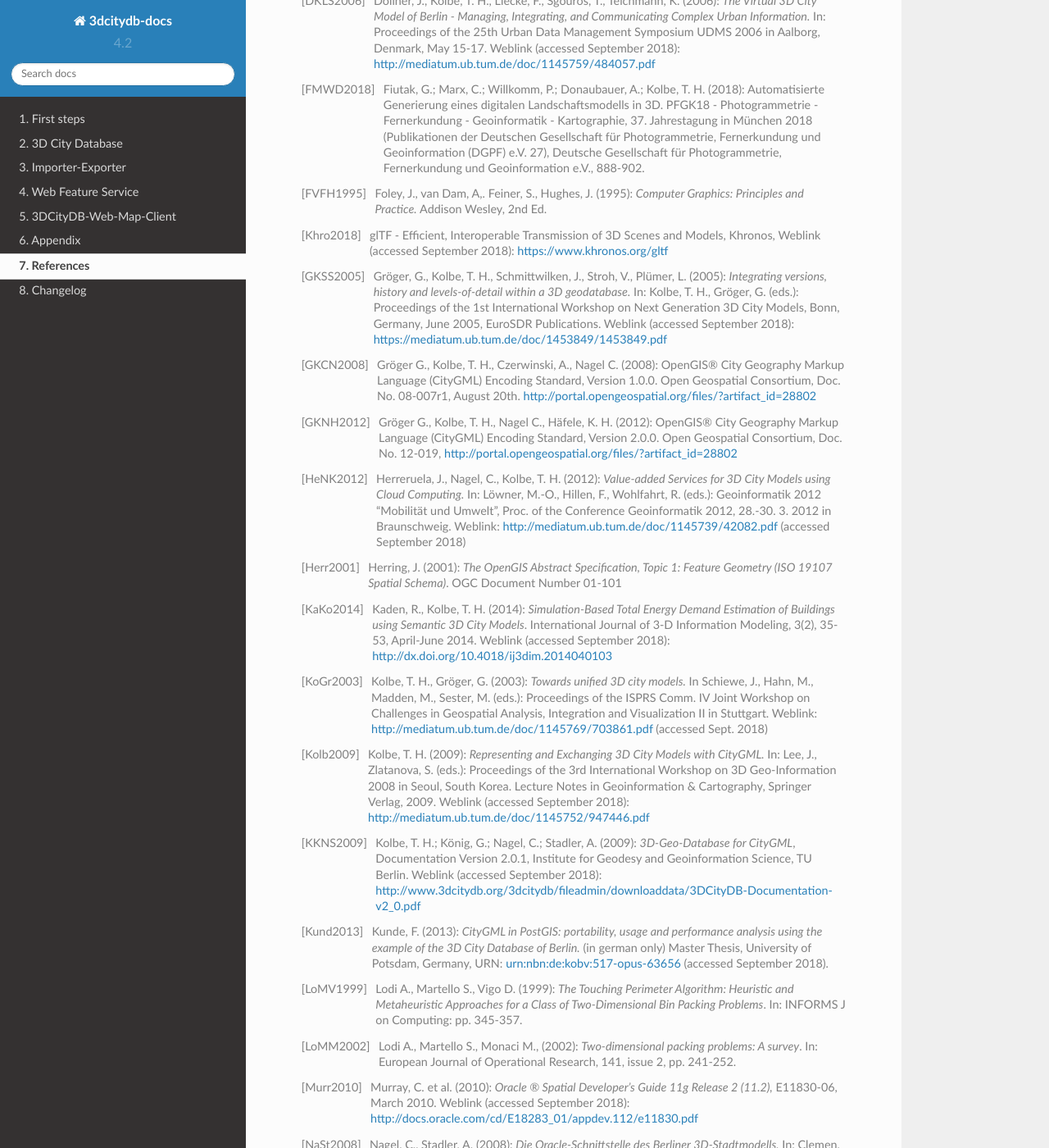
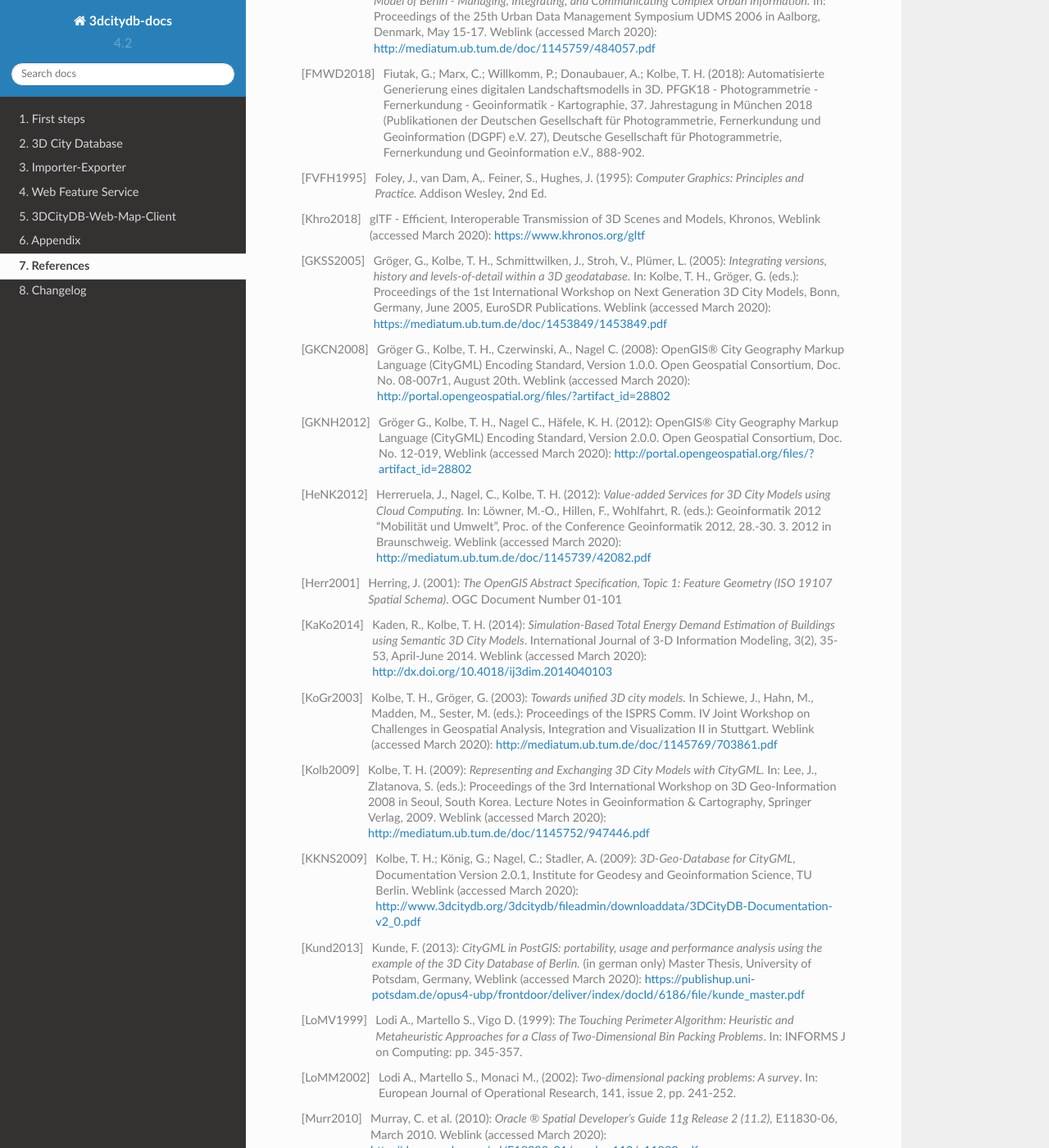
Before and after one commit to 3dcitydb/3dcitydb-docs, a Sphinx documentation site: the page built from source/literature.rst, in a window 1280 px wide and 1400 px high, scrolled down 612 px. Shown: the whole window at 82% size. Built offline with Sphinx 7.4.7 and the Read the Docs theme 2.0.0, drawn with Linux system fonts in a browser that asks for light colours; some of the changed text lies outside the part shown.

Commit message:
updated literature reference chapter

```diff
--- a/source/literature.rst
+++ b/source/literature.rst
@@ -3,21 +3,20 @@ References
 
 .. [BaFi2008] Barners, M., Finch, E. L. (2008): *COLLADA - Digital Asset Schema
     Release 1.5.0*. The Khronos Group Inc., Sony Computer Entertainment Inc,
-    April 2008. http://www.khronos.org/files/collada_spec_1_5.pdf (accessed
-    September 2018)
+    April 2008. Weblink (accessed March 2020):
+    http://www.khronos.org/files/collada_spec_1_5.pdf
 
 .. [BKDS2015] Borrmann, A., Kolbe, T. H., Donaubauer, A., Steuer, H., Jubierre, J. R.,
     Flurl, M. (2015): *Multi-scale geometric-semantic modeling of shield
     tunnels for GIS and BIM applications.* Computer-Aided Civil and
-    Infrastructure Engineering (Vol. 30, No. 4). Weblink (accessed September
-    2018): http://dx.doi.org/10.1111/mice.12090.
+    Infrastructure Engineering (Vol. 30, No. 4).
+    Weblink (accessed March 2020): http://dx.doi.org/10.1111/mice.12090.
 
 .. [ChYK2015] Chaturvedi, K., Yao, Z., Kolbe, T. H. (2015): *Web-based Exploration of
     and Interaction with Large and Deeply Structured Semantic 3D City Models
     using HTML5 and WebGL.* In: Proc. of the 35th Annual Conference of the
     German Society for Photogrammetry, Remote Sensing and Geoinformation
-    (DGPF), Weblink (accessed September 2018):
-    http://www.dgpf.de/src/tagung/jt2015/proceedings/papers/34_DGPF2015_Chaturvedi_et_al.pdf
+    (DGPF), Weblink (accessed March 2020): https://mediatum.ub.tum.de/node?id=1245285
 
 .. [CGJT1980] Coffman, E.G. Jr., Garey, M. R., Johnson, D.S., Tarjan, R.E. (1980):
     *Performance bounds for level-oriented two-dimensional packing
@@ -34,7 +33,7 @@ References
     (2006): *The Virtual 3D City Model of Berlin - Managing, Integrating,
     and Communicating Complex Urban Information.* In: Proceedings of the
     25th Urban Data Management Symposium UDMS 2006 in Aalborg, Denmark, May
-    15-17. Weblink (accessed September 2018):
+    15-17. Weblink (accessed March 2020):
     http://mediatum.ub.tum.de/doc/1145759/484057.pdf
 
 .. [FMWD2018] Fiutak, G.; Marx, C.; Willkomm, P.; Donaubauer, A.; Kolbe, T. H. (2018):
@@ -49,31 +48,33 @@ References
     Graphics: Principles and Practice.* Addison Wesley, 2nd Ed.
 
 .. [Khro2018] glTF - Efficient, Interoperable Transmission of 3D Scenes and Models,
-    Khronos, Weblink (accessed September 2018): https://www.khronos.org/gltf
+    Khronos, Weblink (accessed March 2020): https://www.khronos.org/gltf
 
 .. [GKSS2005] Gröger, G., Kolbe, T. H., Schmittwilken, J., Stroh, V., Plümer, L.
     (2005): *Integrating versions, history and levels-of-detail within a 3D
     geodatabase.* In: Kolbe, T. H., Gröger, G. (eds.): Proceedings of the
     1st International Workshop on Next Generation 3D City Models, Bonn,
-    Germany, June 2005, EuroSDR Publications. Weblink (accessed September
-    2018): https://mediatum.ub.tum.de/doc/1453849/1453849.pdf
+    Germany, June 2005, EuroSDR Publications. Weblink (accessed March 2020):
+    https://mediatum.ub.tum.de/doc/1453849/1453849.pdf
 
 .. [GKCN2008] Gröger G., Kolbe, T. H., Czerwinski, A., Nagel C. (2008): OpenGIS®
     City Geography Markup Language (CityGML) Encoding Standard, Version
     1.0.0. Open Geospatial Consortium, Doc. No. 08-007r1, August 20th.
+    Weblink (accessed March 2020):
     http://portal.opengeospatial.org/files/?artifact_id=28802
 
 .. [GKNH2012] Gröger G., Kolbe, T. H., Nagel C., Häfele, K. H. (2012): OpenGIS® City
     Geography Markup Language (CityGML) Encoding Standard, Version 2.0.0.
-    Open Geospatial Consortium, Doc. No. 12-019,
+    Open Geospatial Consortium, Doc. No. 12-019, Weblink (accessed March 2020):
     http://portal.opengeospatial.org/files/?artifact_id=28802
 
 .. [HeNK2012] Herreruela, J., Nagel, C., Kolbe, T. H. (2012): *Value-added Services
     for 3D City Models using Cloud Computing.* In: Löwner, M.-O., Hillen,
     F., Wohlfahrt, R. (eds.): Geoinformatik 2012 "Mobilität und Umwelt",
     Proc. of the Conference Geoinformatik 2012, 28.-30. 3. 2012 in
-    Braunschweig. Weblink: http://mediatum.ub.tum.de/doc/1145739/42082.pdf
-    (accessed September 2018)
+    Braunschweig. Weblink (accessed March 2020):
+    http://mediatum.ub.tum.de/doc/1145739/42082.pdf
+
 
 .. [Herr2001] Herring, J. (2001): *The OpenGIS Abstract Specification, Topic 1:
     Feature Geometry (ISO 19107 Spatial Schema)*. OGC Document Number 01-101
@@ -81,31 +82,32 @@ References
 .. [KaKo2014] Kaden, R., Kolbe, T. H. (2014): *Simulation-Based Total Energy Demand
     Estimation of Buildings using Semantic 3D City Models*. International
     Journal of 3-D Information Modeling, 3(2), 35-53, April-June 2014.
-    Weblink (accessed September 2018):
+    Weblink (accessed March 2020):
     http://dx.doi.org/10.4018/ij3dim.2014040103
 
 .. [KoGr2003] Kolbe, T. H., Gröger, G. (2003): *Towards unified 3D city models.* In
     Schiewe, J., Hahn, M., Madden, M., Sester, M. (eds.): Proceedings of the
     ISPRS Comm. IV Joint Workshop on Challenges in Geospatial Analysis,
-    Integration and Visualization II in Stuttgart. Weblink:
-    http://mediatum.ub.tum.de/doc/1145769/703861.pdf (accessed Sept. 2018)
+    Integration and Visualization II in Stuttgart. Weblink (accessed March 2020):
+    http://mediatum.ub.tum.de/doc/1145769/703861.pdf
 
 .. [Kolb2009] Kolbe, T. H. (2009): *Representing and Exchanging 3D City Models with
     CityGML.* In: Lee, J., Zlatanova, S. (eds.): Proceedings of the 3rd
     International Workshop on 3D Geo-Information 2008 in Seoul, South Korea.
     Lecture Notes in Geoinformation & Cartography, Springer Verlag, 2009.
-    Weblink (accessed September 2018):
+    Weblink (accessed March 2020):
     http://mediatum.ub.tum.de/doc/1145752/947446.pdf
 
 .. [KKNS2009] Kolbe, T. H.; König, G.; Nagel, C.; Stadler, A. (2009): *3D-Geo-Database
     for CityGML*, Documentation Version 2.0.1, Institute for Geodesy and
-    Geoinformation Science, TU Berlin. Weblink (accessed September 2018):
+    Geoinformation Science, TU Berlin. Weblink (accessed March 2020):
     http://www.3dcitydb.org/3dcitydb/fileadmin/downloaddata/3DCityDB-Documentation-v2_0.pdf
 
 .. [Kund2013] Kunde, F. (2013): *CityGML in PostGIS: portability, usage and
     performance analysis using the example of the 3D City Database of
     Berlin.* (in german only) Master Thesis, University of Potsdam, Germany,
-    URN: urn:nbn:de:kobv:517-opus-63656 (accessed September 2018).
+    Weblink (accessed March 2020):
+    https://publishup.uni-potsdam.de/opus4-ubp/frontdoor/deliver/index/docId/6186/file/kunde_master.pdf
 
 .. [LoMV1999] Lodi A., Martello S., Vigo D. (1999): *The Touching Perimeter Algorithm:
     Heuristic and Metaheuristic Approaches for a Class of Two-Dimensional
@@ -117,7 +119,7 @@ References
 
 .. [Murr2010] Murray, C. et al. (2010): *Oracle ® Spatial Developer’s Guide 11g
     Release 2 (11.2),* E11830-06, March 2010. Weblink (accessed
-    September 2018): http://docs.oracle.com/cd/E18283_01/appdev.112/e11830.pdf
+    March 2020): http://docs.oracle.com/cd/E18283_01/appdev.112/e11830.pdf
 
 .. [NaSt2008] Nagel, C., Stadler, A. (2008): *Die Oracle-Schnittstelle des Berliner
     3D-Stadtmodells.* In: Clemen, C. (Ed.): Entwicklerforum
@@ -126,56 +128,54 @@ References
 .. [PGKS2005] Plümer, L., Gröger, G., Kolbe, T. H., Schmittwilken, J., Stroh, V.,
     Poth, A., Taddeo, U. (2005): 3D-Geodatenbank Berlin, Dokumentation V1.0
     Institut für Kartographie und Geoinformation der Universität Bonn (IKG),
-    lat/lon GmbH. Weblink
-    https://www.businesslocationcenter.de/imperia/md/content/3d/dokumentation_3d_geo_db_berlin.pdf
-    (accessed September 2018).
+    lat/lon GmbH. Weblink (accessed March 2020):
+    https://pdfslide.net/documents/3d-geodatenbank-berlin-3d-geodatenbank-berlin-dokumentation-v10-institut-fuer.html
 
 .. [SNKK2009] Stadler, A., Nagel, C., König, G., Kolbe, T. H. (2009): *Making
     interoperability persistent: A 3D geo database based on CityGML.* In:
     Lee, J., Zlatanova, S. (eds.): Proceedings of the 3rd International
     Workshop on 3D Geo-Information 2008 in Seoul, South Korea. Lecture Notes
-    in Geoinformation & Cartography, Springer Verlag, 2009. Weblink
-    (accessed September 2018):
+    in Geoinformation & Cartography, Springer Verlag, 2009. Weblink (accessed March 2020):
     http://mediatum.ub.tum.de/doc/1145748/781842.pdf
 
 .. [Whit2009] Whiteside, A. (2009): *Definition identifier URNs in OGC namespace*,
     Version 1.3. Open Geospatial Consortium, OGC® Best Practices,
-    Doc. No. 07-092r3, January 15th.
+    Doc. No. 07-092r3, January 15th. Weblink (accessed March 2020):
     http://portal.opengeospatial.org/files/?artifact_id=30575
 
 .. [Wils2008] Wilson, T. (2008): *OGC® KML*, OGC® Standard Version 2.2.0. Open
-    Geospatial Consortium, Doc. No. 07-147r2, April 14th.
+    Geospatial Consortium, Doc. No. 07-147r2, April 14th. Weblink (accessed March 2020):
     http://portal.opengeospatial.org/files/?artifact_id=27810
 
 .. [Weis2015] Weisstein, E. W. (2015): *Affine Transformation*, Wolfram MathWorld,
-    Weblink (accessed September 2018):
+    Weblink (accessed March 2020):
     http://mathworld.wolfram.com/AffineTransformation.html
 
 .. [YSKK2012] Yao, Z., Sindram, M., Kaden, R., Kolbe, T. H. (2014): *Cloud-basierter
     3D-Webclient zur kollaborativen Planung energetischer Maßnahmen am
     Beispiel von Berlin und London*. In: Kolbe, Bill, Donaubauer (eds.):
     Geoinformationssysteme 2014 – Beiträge zur 1. Münchner GI-Runde, 24.-25.
-    2. 2014, Wichmann Verlag, Berlin. Weblink (accessed September 2018):
+    2. 2014, Wichmann Verlag, Berlin. Weblink (accessed March 2020):
     http://mediatum.ub.tum.de/doc/1276243/359202.pdf
 
 .. [YaCK2016] Yao, Z., Chaturvedi, K., Kolbe, T. H. (2016): *Browserbasierte
     Visualisierung großer 3D-Stadtmodelle durch Erweiterung des Cesium Web
     Globe*. In: Kolbe, T. H., Bill, R., Donaubauer, A. (eds.):
     Geoinformationssysteme 2016 – Beiträge zur 3. Münchner GI-Runde, 24.-25.
-    2. 2016, Wichmann Verlag, Berlin. Weblink (accessed September 2018):
+    2. 2016, Wichmann Verlag, Berlin. Weblink (accessed March 2020):
     http://mediatum.ub.tum.de/doc/1296408/547142.pdf
 
 .. [YaKo2017] Yao, Z., Kolbe, T. H. (2017): *Dynamically Extending Spatial Databases
     to support CityGML Application Domain Extensions using Graph
     Transformations*. In: Kersten, T.P. (ed.): Beitrag zur 37.
     Wissenschaftlich-Technische Jahrestagung der DGPF. Deutsche Gesellschaft
-    für Photogrammetrie, Fernerkundung und Geoinformation e.V. Weblink
-    (accessed September 2018):
+    für Photogrammetrie, Fernerkundung und Geoinformation e.V.
+    Weblink (accessed March 2020):
     http://mediatum.ub.tum.de/doc/1425154/602735.pdf
 
 .. [YNKH2018] Yao, Z., Nagel, C., Kunde, F., Hudra, G., Willkomm, P., Donaubauer, A.,
     Adolphi, T., Kolbe, T. H. (2018): *3DCityDB - a 3D geodatabase solution
     for the management, analysis, and visualization of semantic 3D city
     models based on CityGML*. Open Geospatial Data, Software and Standards 3
-    (5), 2018, 1-26. Weblink (accessed September 2018):
+    (5), 2018, 1-26. Weblink (accessed March 2020):
     http://dx.doi.org/10.1186/s40965-018-0046-7
```
